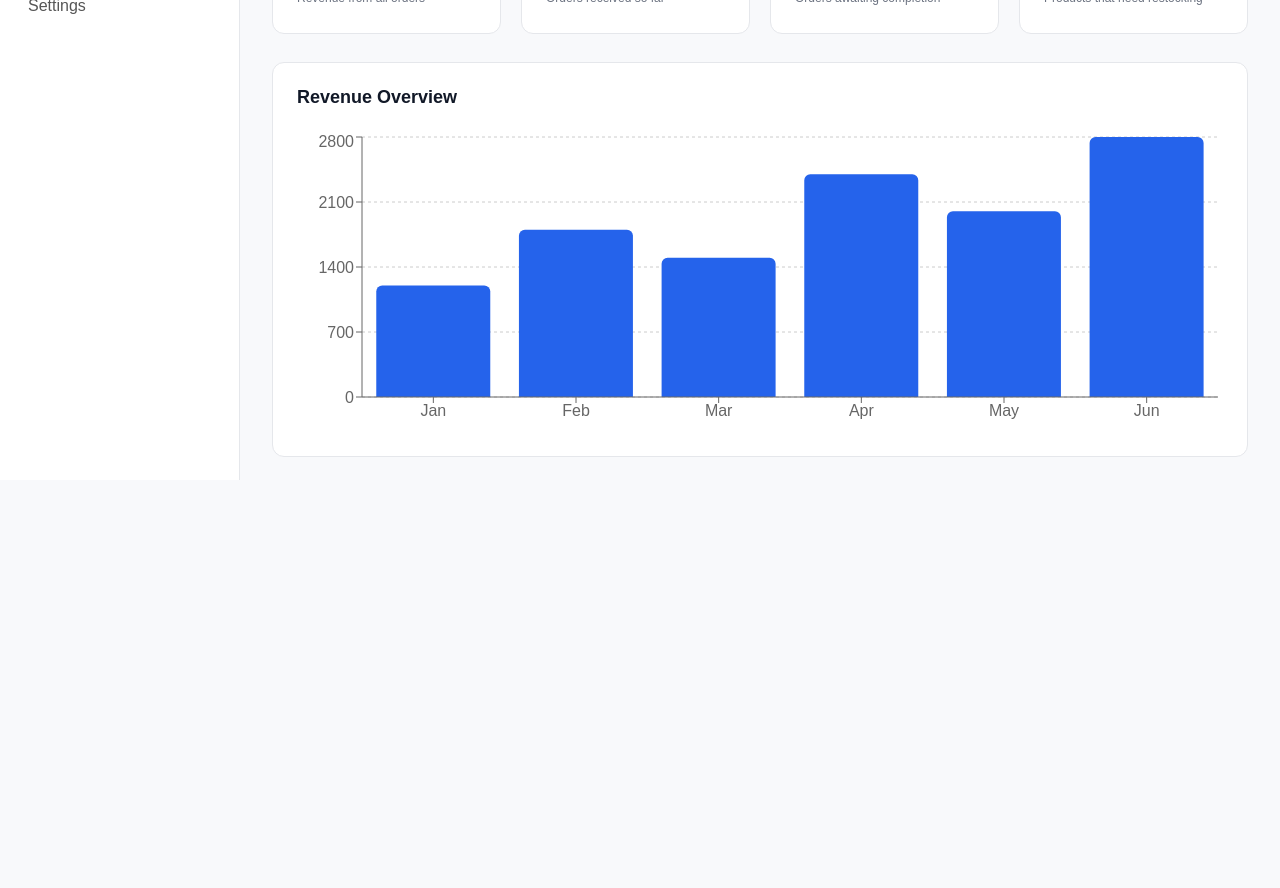
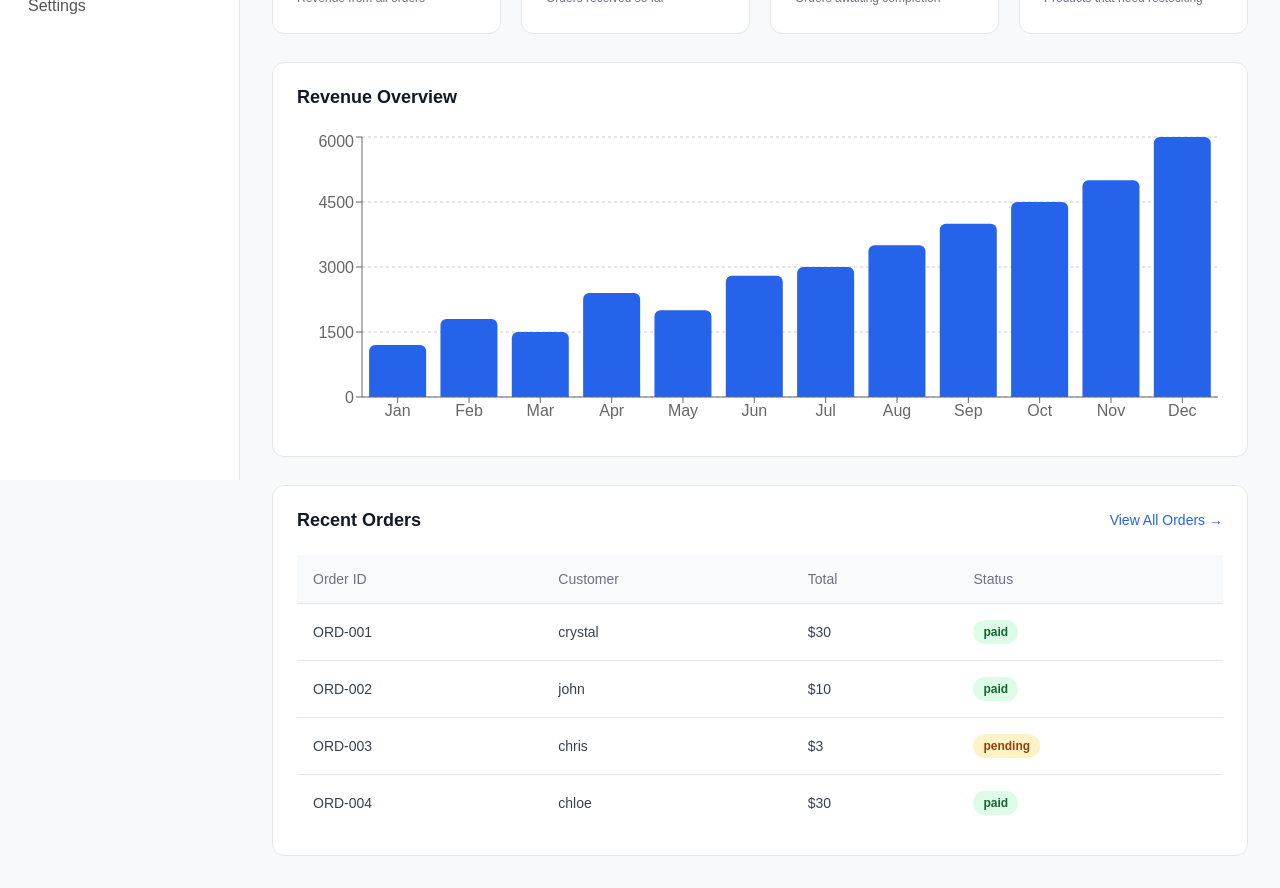
Before and after one commit to crystalangel05/ecommerce-react-website, a React (Vite) app: page /dashboard in a window 1280 px wide. Shown: the part 320-1208 px from the top of the page. Before the commit the page ends 809 px from the top, so only its background shows below. Built offline with nearby package versions, Linux system fonts and the light colour scheme.

Commit message:
add recent orders table to dashboard

```diff
--- a/src/App.css
+++ b/src/App.css
@@ -128,9 +128,7 @@ body {
   font-weight: 600;
 }
 
-/* =========================
-   DASHBOARD PAGE
-========================= */
+
 
 .dashboard-container {
   width: 100%;
@@ -262,3 +260,90 @@ body {
   font-weight: 600;
   color: #111827;
 }
+
+
+.recent-orders-section {
+  margin-top: 28px;
+  padding: 24px;
+  background: #ffffff;
+  border: 1px solid #e5e7eb;
+  border-radius: 12px;
+  overflow-x: auto;
+}
+
+.recent-orders-header {
+  display: flex;
+  justify-content: space-between;
+  align-items: center;
+  gap: 16px;
+  margin-bottom: 24px;
+}
+
+.recent-orders-header h2 {
+  margin: 0;
+  font-size: 18px;
+  font-weight: 600;
+  color: #111827;
+}
+
+.view-all-orders {
+  color: #2563eb;
+  text-decoration: none;
+  font-size: 14px;
+  font-weight: 500;
+}
+
+.view-all-orders:hover {
+  text-decoration: underline;
+}
+
+.orders-table {
+  width: 100%;
+  border-collapse: collapse;
+  text-align: left;
+}
+
+.orders-table th,
+.orders-table td {
+  padding: 16px;
+  border-bottom: 1px solid #e5e7eb;
+  font-size: 14px;
+}
+
+.orders-table th {
+  color: #6b7280;
+  font-weight: 500;
+  background: #f9fafb;
+}
+
+.orders-table td {
+  color: #374151;
+}
+
+.orders-table tbody tr:last-child td {
+  border-bottom: none;
+}
+
+
+.order-status {
+  display: inline-block;
+  padding: 5px 10px;
+  border-radius: 20px;
+  font-size: 12px;
+  font-weight: 600;
+}
+
+.status-paid {
+  background: #dcfce7;
+  color: #166534;
+}
+
+.status-pending {
+  background: #fef3c7;
+  color: #92400e;
+}
+
+.status-processing {
+  background: #dbeafe;
+  color: #1d4ed8;
+}
--- /dev/null
+++ b/src/components/ordersTable.jsx
@@ -0,0 +1,49 @@
+import { Link } from "react-router-dom";
+
+
+const recentOrders = [
+  {id:"ORD-001", customer:"crystal" , total:30 ,status:"paid"},
+  {id:"ORD-002", customer:"john" , total:10 ,status:"paid"},
+  {id:"ORD-003", customer:"chris" , total:3 ,status:"pending"},
+  {id:"ORD-004", customer:"chloe" , total:30 ,status:"paid"}
+];
+
+
+
+export default function OrdersTable () {
+  return (
+    <div className="recent-orders-section">
+      <div className="recent-orders-header">
+        <h2>Recent Orders</h2>
+        <Link to="/orders" className="view-all-orders">
+    View All Orders →
+  </Link>
+      </div>
+
+      <table className="orders-table">
+        <thead>
+          <tr>
+            <th>Order ID</th>
+            <th>Customer</th>
+            <th>Total</th>
+            <th>Status</th>
+          </tr>
+        </thead>
+        <tbody>
+          {recentOrders.map((order) => (
+            <tr key={order.id}>
+              <td>{order.id}</td>
+              <td>{order.customer}</td>
+              <td>${order.total}</td>
+              <td>
+                <span className={`order-status status-${order.status.toLowerCase()}`}>
+                  {order.status}
+                </span>
+              </td>
+            </tr>
+          ))}
+        </tbody>
+      </table>
+    </div>
+  );
+}
--- a/src/pages/dashboard.jsx
+++ b/src/pages/dashboard.jsx
@@ -1,5 +1,5 @@
 import { ResponsiveContainer, BarChart, Bar, XAxis, YAxis, CartesianGrid, Tooltip, } from "recharts";
-
+import OrdersTable from "../components/ordersTable";
 
 const revenueData = [
   { month: "Jan", revenue: 1200 },
@@ -8,6 +8,12 @@ const revenueData = [
   { month: "Apr", revenue: 2400 },
   { month: "May", revenue: 2000 },
   { month: "Jun", revenue: 2800 },
+  { month: "Jul", revenue: 3000 },
+  { month: "Aug", revenue: 3500 },
+  { month: "Sep", revenue: 4000 },
+  { month: "Oct", revenue: 4500 },
+  { month: "Nov", revenue: 5000 },
+  { month: "Dec", revenue: 6000 }
 ];
 
 
@@ -72,6 +78,7 @@ export default function Dashboard() {
     </BarChart>
   </ResponsiveContainer>
 </div>
+<OrdersTable />
 </div>
 
   )
```
